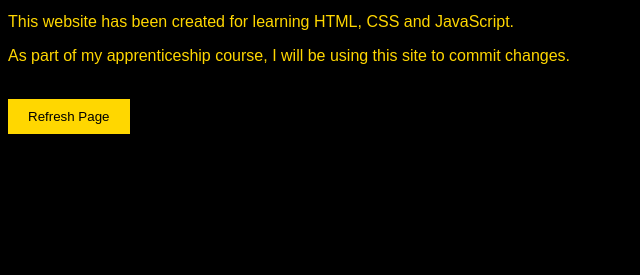
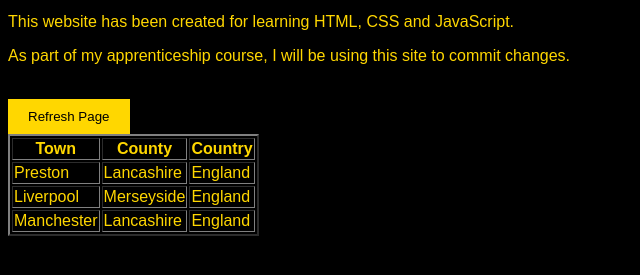
Before and after one commit to dfc0de/dfc0de.github.io, a plain HTML site: page index.html in a window 1280 px wide. Shown: the part 101-376 px from the top of the page, without its empty margins (0-640 px from the left). Drawn offline with Linux system fonts and the light colour scheme.

Commit message:
town and country table

```diff
--- a/index.html
+++ b/index.html
@@ -20,5 +20,34 @@
     <button>Refresh Page</button>
   </a>
 </body>
-
+<br>
+<body>
+    <table border="2">
+        <thead>
+            <tr>
+                <th>Town</th>
+                <th>County</th>
+                <th>Country</th>
+            </tr>
+        </thead>
+        <tbody>
+            <tr>
+                <td>Preston</td>
+                <td>Lancashire</td>
+                <td>England</td>
+            </tr>
+            <tr>
+                <td>Liverpool</td>
+                <td>Merseyside</td>
+                <td>England</td>
+            </tr>
+            <tr>
+                <td>Manchester</td>
+                <td>Lancashire</td>
+                <td>England</td>
+            </tr>
+        </tbody>
+    </table>
+</body>
+<br>
 </html>
```
